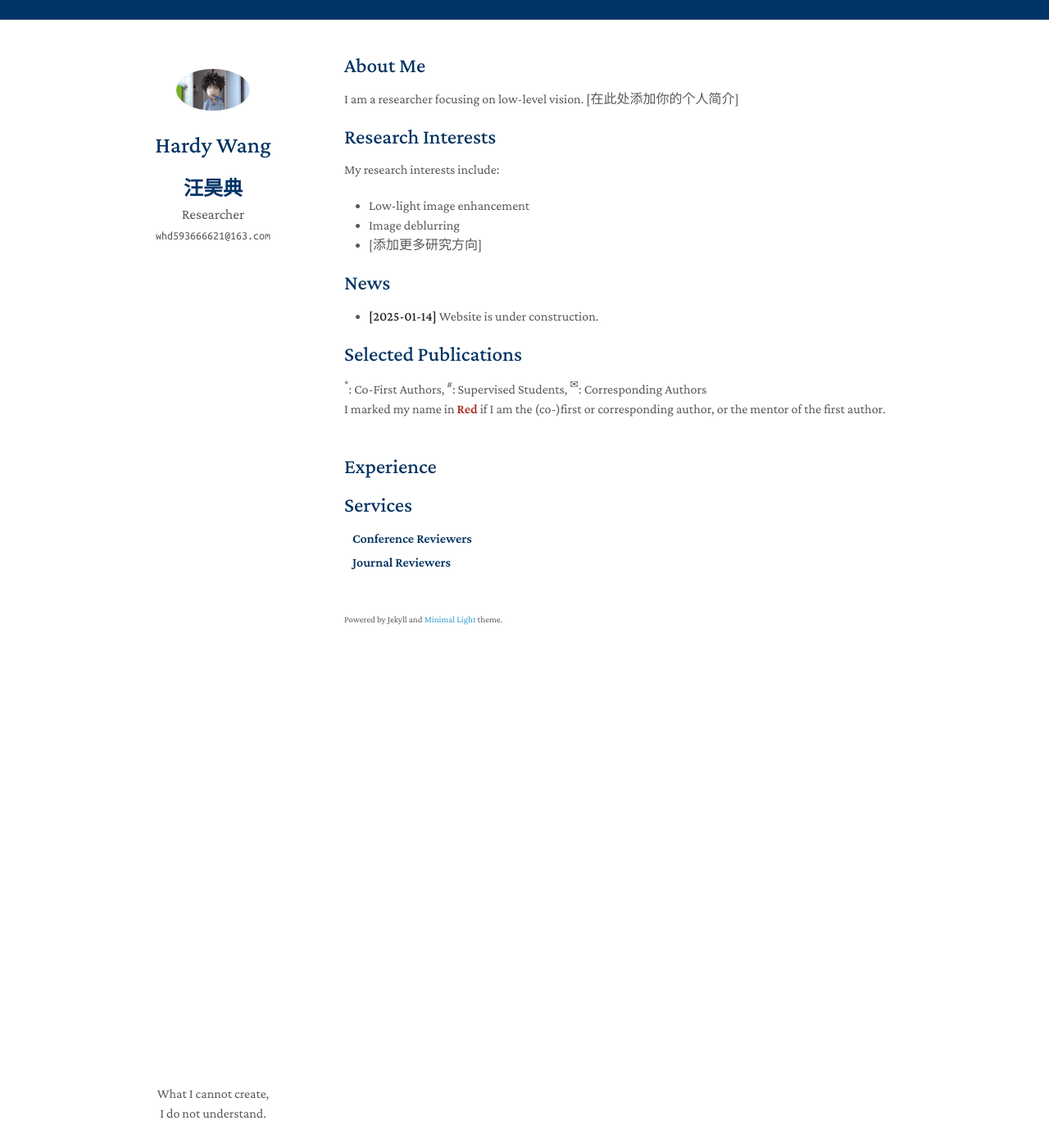
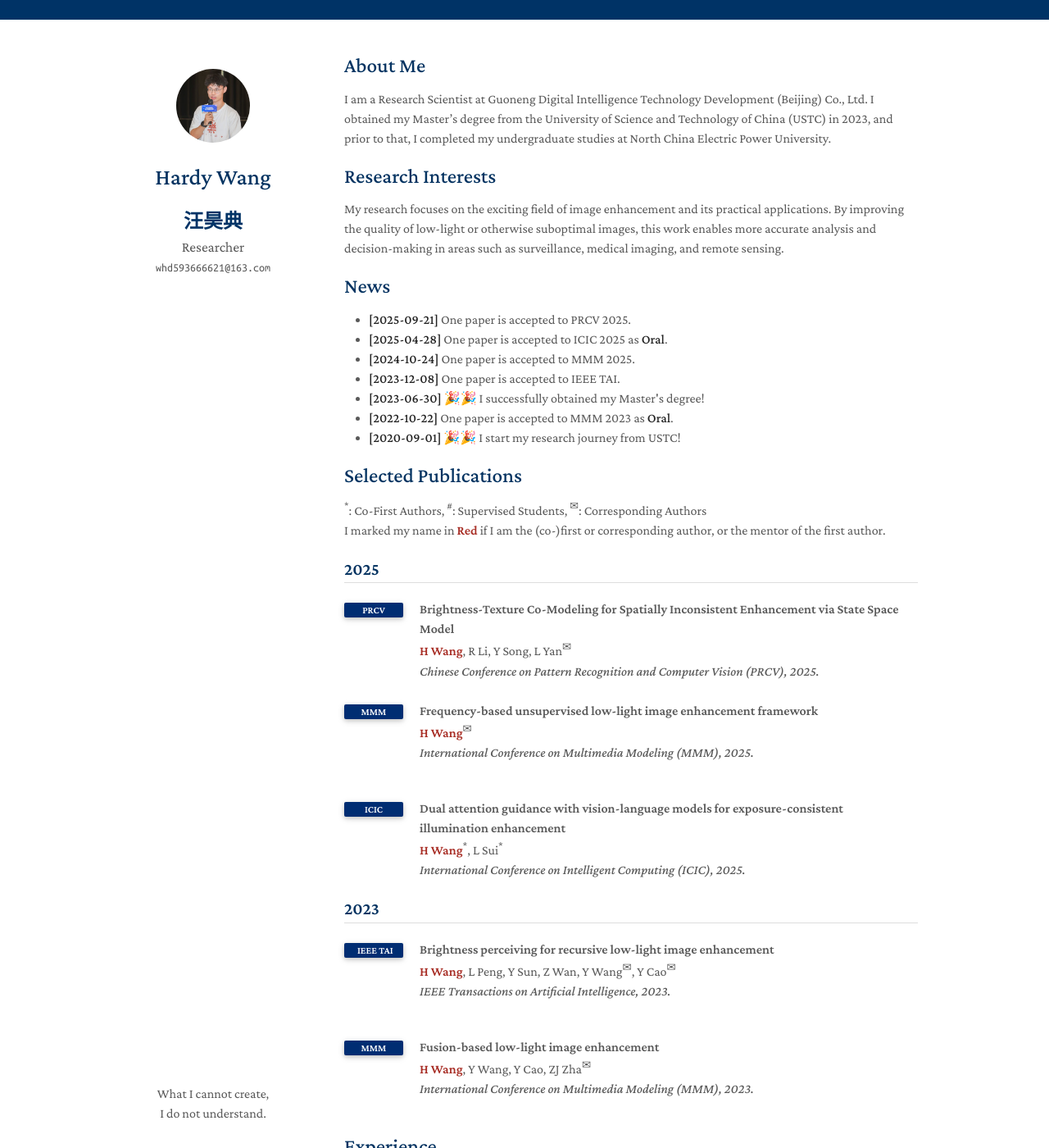
Before and after one commit to 7407810/hardywang.github.io, a Jekyll site: the page built from index.md, in a window 1280 px wide and 1400 px high. Shown: the whole window at 82% size. Built offline with Jekyll 4.4.1, drawn with Linux system fonts in a browser that asks for light colours; nearby versions of some CDN libraries; a style sheet for code colours, icons or effects is not loaded; our own code applies the rules of GitHub Pages for plain Markdown files; some of the changed text lies outside the part shown.

Commit message:
Add files via upload

```diff
--- a/_includes/experience.md
+++ b/_includes/experience.md
@@ -1,27 +1,23 @@
 ## Experience
 
-<!-- 请在这里填写你的工作/学习经历 -->
-<!-- 格式示例： -->
-
-<!--
-<h4 style="margin:0 10px 0;">职位名称 (YYYY-MM -- YYYY-MM)</h4>
+<h4 style="margin:0 10px 0;">Algorithm Engineer (2023-07 -- Present)</h4>
 
 <ul style="margin:0 0 5px;">
-  机构名称, 城市, 国家
-  <br>
-  导师/合作者: <a href="链接" target="_blank">姓名</a>
+  Guoneng Digital Intelligence Technology Development (Beijing) Co., Ltd., Beijing, China
 </ul>
--->
 
-<!-- 示例： -->
-<!--
-<h4 style="margin:0 10px 0;">Research Scientist (2021-08 -- 2024-12)</h4>
+<br>
+
+## Education
+
+<h4 style="margin:0 10px 0;">M.S. in Electronic Information (2020-09 -- 2023-06)</h4>
 
 <ul style="margin:0 0 5px;">
-  JD Explore Academy (JDEA), JD.com, Beijing, China
-  <br>
-  Leader: Prof. <a href="https://scholar.google.com/citations?user=RwlJNLcAAAAJ&hl=en" target="_blank">Dacheng Tao</a>
+  University of Science and Technology of China (USTC), Hefei, China
 </ul>
--->
 
-<p></p>
+<h4 style="margin:0 10px 0;">B.S. in Measurement and Control Technology and Instruments (2015-06 -- 2019-09)</h4>
+
+<ul style="margin:0 0 5px;">
+  North China Electric Power University, Beijing, China
+</ul>
--- a/_includes/publications.md
+++ b/_includes/publications.md
@@ -13,29 +13,66 @@ I marked my name in <b style="color:#a82e26">Red</b> if I am the (co-)first or c
 
 <ol class="bibliography">
 
-<!-- 示例：按年份分类 -->
-<!--
+<!-- 2025年 -->
 <h3 class="bibliography-year" style="font-size: 1.3rem; padding-bottom:5px; border-bottom: 1px solid #ddd;"> 2025 </h3>
 
 <li>
 <div class="pub-row">
-  <div class="col-sm-3 abbr" style="position: relative;"> <abbr class="badge" style="width:40px; align:middle">CVPR</abbr> </div>
+  <div class="col-sm-3 abbr" style="position: relative;"> <abbr class="badge" style="width:40px; align:middle">PRCV</abbr> </div>
   <div class="col-sm-9" style="position: relative;padding-right: 15px;padding-left: 20px;">
-    <div class="title"><a href="论文链接" target="_blank">论文标题</a></div>
-    <div class="author">作者1<span class="superscript">*</span>, <b style="color:#a82e26">Hardy Wang</b>, 作者3, 作者4</div>
-    <div class="periodical"><em>会议/期刊名称, 2025.</em></div>
-    <div class="links">
-      <a href="arXiv链接" class="btn btn-sm z-depth-0" role="button" target="_blank" style="font-size:12px;">arXiv</a>
-      <a href="PDF链接" class="btn btn-sm z-depth-0" role="button" target="_blank" style="font-size:12px;">PDF</a>
-      <a href="项目页链接" class="btn btn-sm z-depth-0" role="button" target="_blank" style="font-size:12px;">Project Page</a>
-      <a href="代码链接" class="btn btn-sm z-depth-0" role="button" target="_blank" style="font-size:12px;">Code</a>
-    </div>
+    <div class="title">Brightness-Texture Co-Modeling for Spatially Inconsistent Enhancement via State Space Model</div>
+    <div class="author"><b style="color:#a82e26">H Wang</b>, R Li, Y Song, L Yan<sup>&#9993;</sup></div>
+    <div class="periodical"><em>Chinese Conference on Pattern Recognition and Computer Vision (PRCV), 2025.</em></div>
   </div>
 </div>
 </li>
--->
 
-<!-- 请在此处添加你的论文 -->
+<li>
+<div class="pub-row">
+  <div class="col-sm-3 abbr" style="position: relative;"> <abbr class="badge" style="width:40px; align:middle">MMM</abbr> </div>
+  <div class="col-sm-9" style="position: relative;padding-right: 15px;padding-left: 20px;">
+    <div class="title">Frequency-based unsupervised low-light image enhancement framework</div>
+    <div class="author"><b style="color:#a82e26">H Wang</b><sup>&#9993;</sup></div>
+    <div class="periodical"><em>International Conference on Multimedia Modeling (MMM), 2025.</em></div>
+  </div>
+</div>
+</li>
+
+<li>
+<div class="pub-row">
+  <div class="col-sm-3 abbr" style="position: relative;"> <abbr class="badge" style="width:40px; align:middle">ICIC</abbr> </div>
+  <div class="col-sm-9" style="position: relative;padding-right: 15px;padding-left: 20px;">
+    <div class="title">Dual attention guidance with vision-language models for exposure-consistent illumination enhancement</div>
+    <div class="author"><b style="color:#a82e26">H Wang</b><sup>*</sup>, L Sui<sup>*</sup></div>
+    <div class="periodical"><em>International Conference on Intelligent Computing (ICIC), 2025.</em></div>
+  </div>
+</div>
+</li>
+
+<!-- 2023年 -->
+<h3 class="bibliography-year" style="font-size: 1.3rem; padding-bottom:5px; border-bottom: 1px solid #ddd;"> 2023 </h3>
+
+<li>
+<div class="pub-row">
+  <div class="col-sm-3 abbr" style="position: relative;"> <abbr class="badge" style="width:40px; align:middle">IEEE TAI</abbr> </div>
+  <div class="col-sm-9" style="position: relative;padding-right: 15px;padding-left: 20px;">
+    <div class="title">Brightness perceiving for recursive low-light image enhancement</div>
+    <div class="author"><b style="color:#a82e26">H Wang</b>, L Peng, Y Sun, Z Wan, Y Wang<sup>&#9993;</sup>, Y Cao<sup>&#9993;</sup></div>
+    <div class="periodical"><em>IEEE Transactions on Artificial Intelligence, 2023.</em></div>
+  </div>
+</div>
+</li>
+
+<li>
+<div class="pub-row">
+  <div class="col-sm-3 abbr" style="position: relative;"> <abbr class="badge" style="width:40px; align:middle">MMM</abbr> </div>
+  <div class="col-sm-9" style="position: relative;padding-right: 15px;padding-left: 20px;">
+    <div class="title">Fusion-based low-light image enhancement</div>
+    <div class="author"><b style="color:#a82e26">H Wang</b>, Y Wang, Y Cao, ZJ Zha<sup>&#9993;</sup></div>
+    <div class="periodical"><em>International Conference on Multimedia Modeling (MMM), 2023.</em></div>
+  </div>
+</div>
+</li>
 
 </ol>
 </div>
--- a/_includes/services.md
+++ b/_includes/services.md
@@ -3,20 +3,27 @@
 <!-- 请在这里填写你的服务经历 -->
 <!-- 包括会议审稿、期刊审稿等 -->
 
-<h4 style="margin:0 10px 0;">Conference Reviewers</h4>
+<h4 style="margin:0 10px 0;">Conference Reviewers / Program Committee</h4>
 
 <ul style="margin:0 0 5px;">
-  <!-- <li><a href="会议链接" target="_blank"><autocolor>会议名称 (年份)</autocolor></a></li> -->
-  <!-- 示例： -->
-  <!-- <li><a href="http://cvpr2023.thecvf.com/" target="_blank"><autocolor>IEEE/CVF Conference on Computer Vision and Pattern Recognition (CVPR) 2021-2023</autocolor></a></li> -->
+  <li>IEEE/CVF Conference on Computer Vision and Pattern Recognition (CVPR)</li>
+  <li>IEEE/CVF International Conference on Computer Vision (ICCV)</li>
+  <li>International Conference on Learning Representations (ICLR)</li>
+  <li>AAAI Conference on Artificial Intelligence (AAAI)</li>
+  <li>ACM International Conference on Multimedia (MM)</li>
+  <li>International Conference on Acoustics, Speech, and Signal Processing (ICASSP)</li>
+  <li>Chinese Conference on Pattern Recognition and Computer Vision (PRCV)</li>
+  <li>International Joint Conference on Neural Networks (IJCNN)</li>
+  <li>International Conference on Multimedia Modeling (MMM)</li>
+  <li>International Conference on Intelligent Computing (ICIC)</li>
+  <li>Computational Visual Media Conference (CVM)</li>
+  <li>Pacific Rim International Conference on Artificial Intelligence (PRICAI)</li>
 </ul>
 
 <h4 style="margin:0 10px 0;">Journal Reviewers</h4>
 
 <ul style="margin:0 0 20px;">
-  <!-- <li><a href="期刊链接" target="_blank"><autocolor>期刊名称</autocolor></a></li> -->
-  <!-- 示例： -->
-  <!-- <li><a href="https://mc.manuscriptcentral.com/tpami-cs" target="_blank"><autocolor>IEEE Transactions on Pattern Analysis and Machine Intelligence (TPAMI)</autocolor></a></li> -->
+  <li>IEEE Transactions on Artificial Intelligence (TAI)</li>
 </ul>
 
 <!-- ## Contact
--- a/index.md
+++ b/index.md
@@ -4,32 +4,24 @@ layout: homepage
 
 ## About Me
 
-<!-- 请在这里填写个人简介 -->
-<!-- 示例：介绍你的教育背景、研究方向、工作经历等 -->
-<!-- 可以包含中英文双语介绍 -->
-
-I am a researcher focusing on low-level vision. [在此处添加你的个人简介]
+I am a Research Scientist at Guoneng Digital Intelligence Technology Development (Beijing) Co., Ltd. I obtained my Master's degree from the University of Science and Technology of China (USTC) in 2023, and prior to that, I completed my undergraduate studies at North China Electric Power University.
 
 
 ## Research Interests
 
-<!-- 请在这里填写你的研究兴趣 -->
-<!-- 可以列出具体的研究方向和子领域 -->
-
-My research interests include:
-- Low-light image enhancement
-- Image deblurring
-- [添加更多研究方向]
+My research focuses on the exciting field of image enhancement and its practical applications. By improving the quality of low-light or otherwise suboptimal images, this work enables more accurate analysis and decision-making in areas such as surveillance, medical imaging, and remote sensing.
 
 
 ## News
 
-<!-- 请在这里填写最新的新闻动态 -->
-<!-- 格式示例：<li><strong>[YYYY-MM-DD]</strong> 新闻内容</li> -->
-
 <ul>
-  <li><strong>[2025-01-14]</strong> Website is under construction.</li>
-  <!-- <li><strong>[YYYY-MM-DD]</strong> Your news here.</li> -->
+  <li><strong>[2025-09-21]</strong> One paper is accepted to PRCV 2025.</li>
+  <li><strong>[2025-04-28]</strong> One paper is accepted to ICIC 2025 as <strong>Oral</strong>.</li>
+  <li><strong>[2024-10-24]</strong> One paper is accepted to MMM 2025.</li>
+  <li><strong>[2023-12-08]</strong> One paper is accepted to IEEE TAI.</li>
+  <li><strong>[2023-06-30]</strong> 🎉🎉 I successfully obtained my Master's degree!</li>
+  <li><strong>[2022-10-22]</strong> One paper is accepted to MMM 2023 as <strong>Oral</strong>.</li>
+  <li><strong>[2020-09-01]</strong> 🎉🎉 I start my research journey from USTC!</li>
 </ul>
 
 {% include_relative _includes/publications.md %}
```
Also changed, not shown: assets/img/avatar.jpg, 1 other file.
